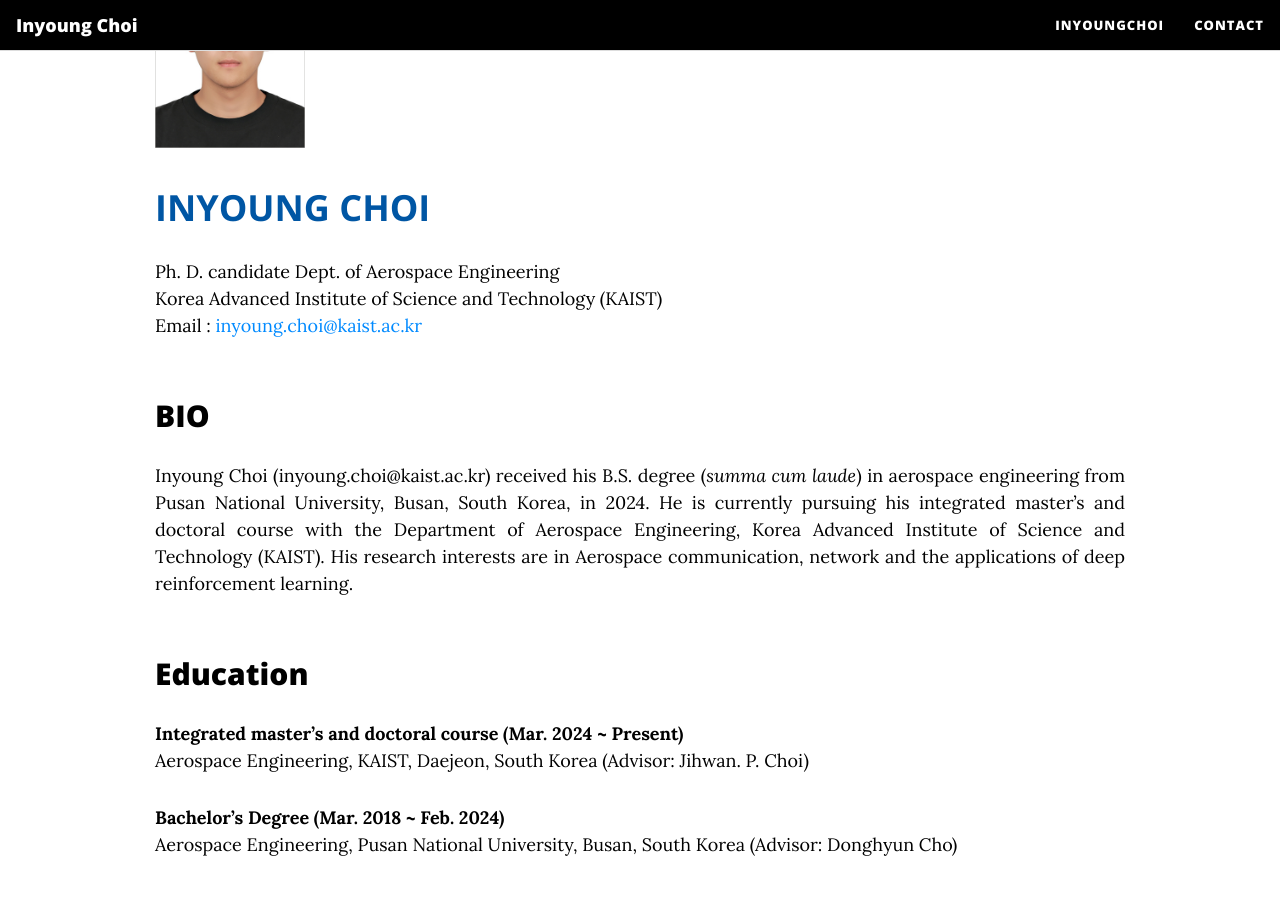
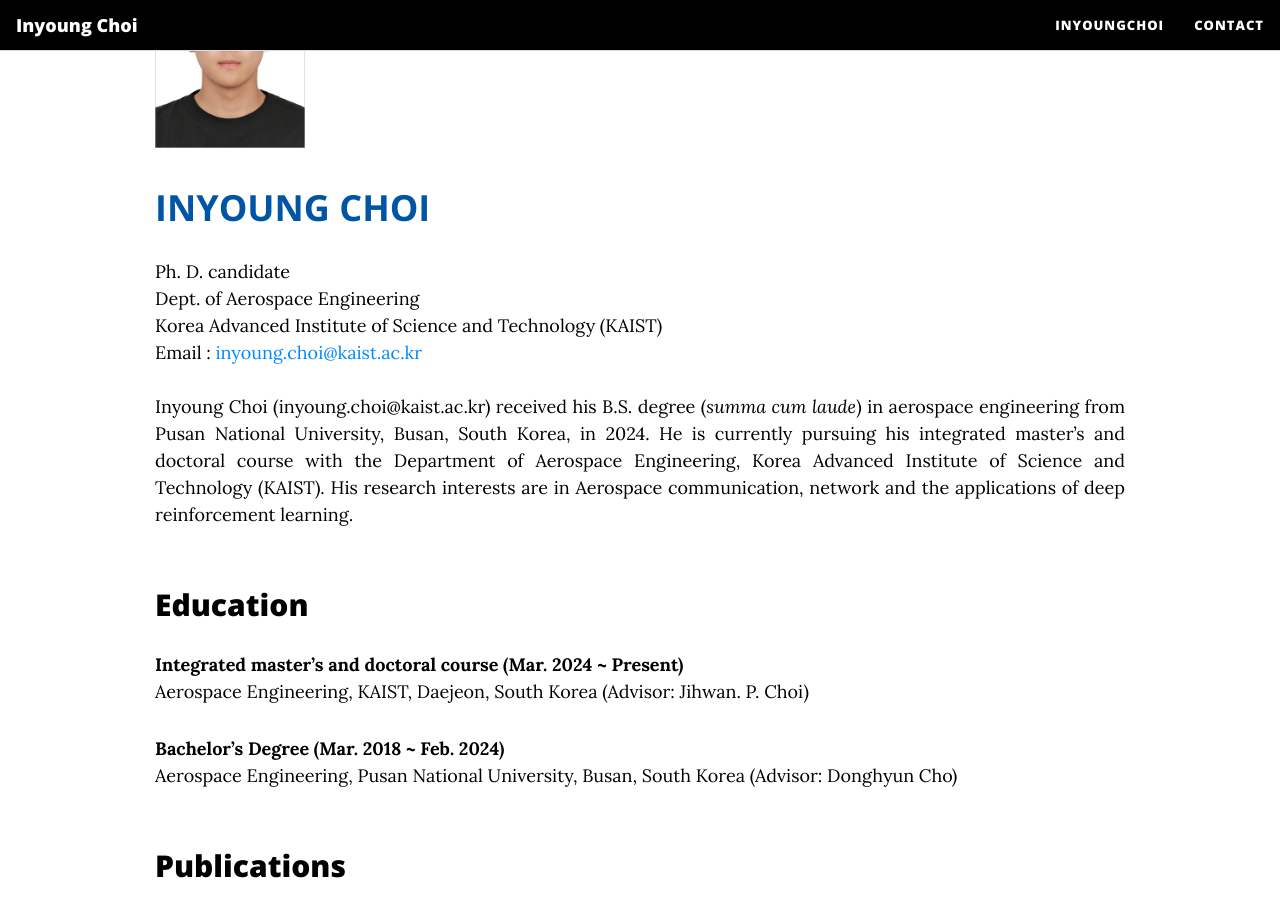
Before and after one commit to InyoungChoi-acai/InyoungChoi-acai.github.io, a Jekyll site: the page built from InyoungChoi.md, in a window 1280 px wide and 900 px high, scrolled down 302 px. Built offline with Jekyll 4.4.1, drawn with Linux system fonts in a browser that asks for light colours; nearby versions of some CDN libraries.

Commit message:
Update InyoungChoi.md

```diff
--- a/InyoungChoi.md
+++ b/InyoungChoi.md
@@ -12,10 +12,8 @@
 Dept. of Aerospace Engineering
 Korea Advanced Institute of Science and Technology (KAIST)
 Email : <a href="mailto:inyoung.choi@kaist.ac.kr">inyoung.choi@kaist.ac.kr</a>
-
-
-## BIO
- Inyoung Choi (inyoung.choi@kaist.ac.kr) received his B.S. degree (<i>summa cum laude</i>) in aerospace engineering from Pusan National University, Busan, South Korea, in 2024. He is currently pursuing his integrated master's and doctoral course with the Department of Aerospace Engineering, Korea Advanced Institute of Science and Technology (KAIST). His research interests are in Aerospace communication, network and the applications of deep reinforcement learning.
+<br><br>
+Inyoung Choi (inyoung.choi@kaist.ac.kr) received his B.S. degree (<i>summa cum laude</i>) in aerospace engineering from Pusan National University, Busan, South Korea, in 2024. He is currently pursuing his integrated master's and doctoral course with the Department of Aerospace Engineering, Korea Advanced Institute of Science and Technology (KAIST). His research interests are in Aerospace communication, network and the applications of deep reinforcement learning.
 
 
 
```
